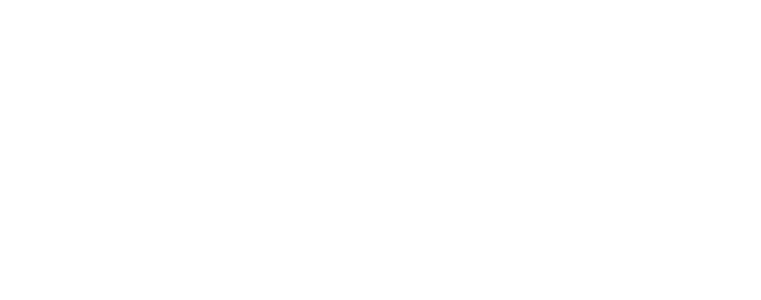
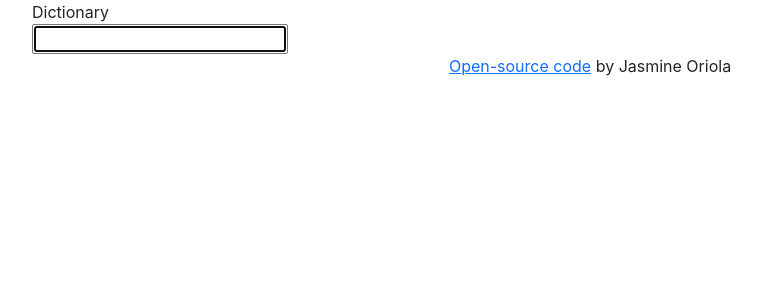
Before and after one commit to joriola/dictionary-app, a React (Create React App) app: page / in a window 1280 px wide. Shown: the top 300 px of the page, without its empty margins (50-811 px from the left). Built offline with nearby package versions, Linux system fonts and the light colour scheme.

Commit message:
added search engine

```diff
--- a/src/App.js
+++ b/src/App.js
@@ -1,9 +1,18 @@
 import "./App.css";
+import Dictionary from "./Dictionary";
 
 export default function App() {
   return (
     <div className="App">
-      <header className="App-header"></header>
+      <div className="container">
+        <header className="App-header">Dictionary</header>
+        <main>
+          <Dictionary />
+        </main>
+        <footer className="text-center">
+          <a href="/">Open-source code</a> by Jasmine Oriola
+        </footer>
+      </div>
     </div>
   );
 }
--- /dev/null
+++ b/src/Dictionary.js
@@ -0,0 +1,20 @@
+import React, { useState } from "react";
+import "./Dictionary.css";
+
+export default function Dictionary() {
+  let [keyword, setKeyword] = useState("");
+  function handleKeywordChange(event) {
+    setKeyword(event.target.value);
+  }
+  function search(event) {
+    event.preventDefault();
+    alert(`Searching for ${keyword}...`);
+  }
+  return (
+    <div className="Dictionary">
+      <form onSubmit={search}>
+        <input type="search" autoFocus={true} onChange={handleKeywordChange} />
+      </form>
+    </div>
+  );
+}
```
Also changed, not shown: src/Dictionary.css (added).
